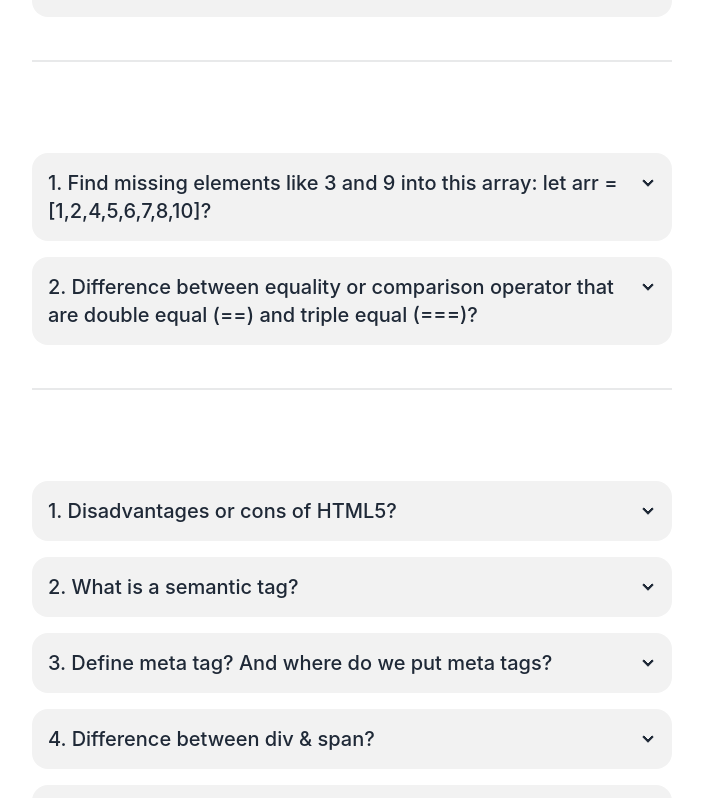
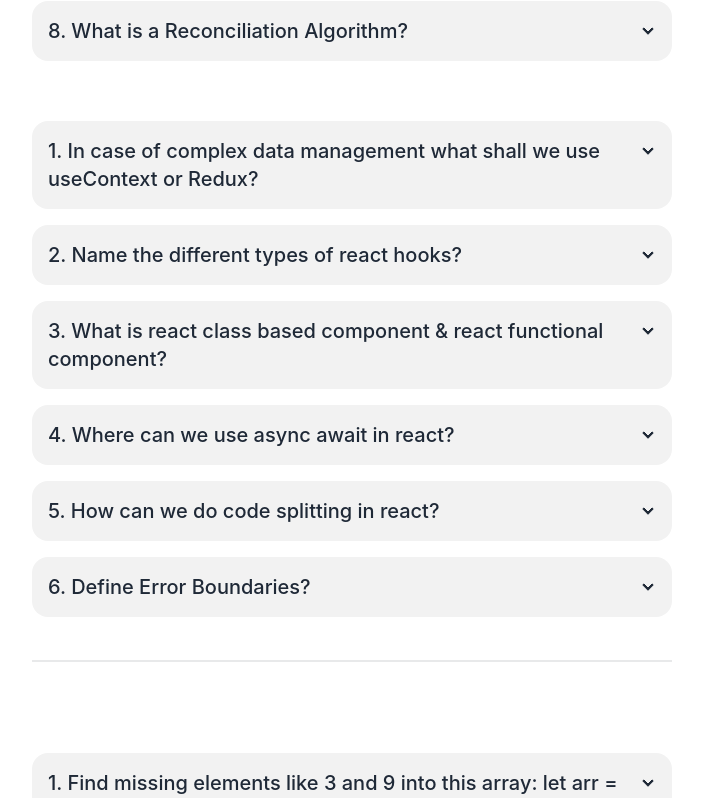
Before and after one commit to sandeeprana19/namaste-courses-notes, a React (Create React App) app: page /interview in a window 1280 px wide. Shown: the part 1363-2161 px from the top of the page, without its empty margins (288-991 px from the left). Built offline with nearby package versions, Linux system fonts and the light colour scheme.

Commit message:
main
Updated

```diff
--- a/src/components/Interview/Interview.js
+++ b/src/components/Interview/Interview.js
@@ -6,6 +6,7 @@ const Interview = () => {
       <div className="flex flex-col gap-y-5">
         <div className="flex flex-col gap-y-4">
           <h1 className="text-2xl font-bold text-white">React Q&A</h1>
+          <h2 className="text-xl font-bold text-white">Asked in Others</h2>
           <div className="flex flex-col gap-y-4">
             <div className="collapse collapse-arrow bg-base-200">
               <input type="radio" name="interview" defaultChecked />
@@ -240,6 +241,112 @@ const Interview = () => {
               </div>
             </div>
           </div>
+          <h2 className="text-xl font-bold text-white">Asked in TCS</h2>
+          <div className="flex flex-col gap-y-4">
+            <div className="collapse collapse-arrow bg-base-200">
+              <input type="radio" name="interview" />
+              <div className="collapse-title text-xl font-medium">
+                1. In case of complex data management what shall we use
+                useContext or Redux?
+              </div>
+              <div className="collapse-content">
+                <div className="flex flex-col gap-y-2">
+                  <p>
+                    A. So we shall use Redux in case of complex data management.
+                  </p>
+                </div>
+              </div>
+            </div>
+            <div className="collapse collapse-arrow bg-base-200">
+              <input type="radio" name="interview" />
+              <div className="collapse-title text-xl font-medium">
+                2. Name the different types of react hooks?
+              </div>
+              <div className="collapse-content">
+                <div className="flex flex-col gap-y-2">
+                  <p>
+                    A. useState, useEffect, useSelector, useDispatch, etc. are
+                    the different types of react hooks.
+                  </p>
+                </div>
+              </div>
+            </div>
+            <div className="collapse collapse-arrow bg-base-200">
+              <input type="radio" name="interview" />
+              <div className="collapse-title text-xl font-medium">
+                3. What is react class based component & react functional
+                component?
+              </div>
+              <div className="collapse-content">
+                <div className="flex flex-col gap-y-2">
+                  <p>
+                    A. React class based component is the older way of creating
+                    component in react. And it's a normal javascript class.
+                  </p>
+                  <p>
+                    React functional component is just a normal javascript
+                    function which return jsx code or react element and not just
+                    react element it can return a branch of react elements and
+                    that's all is react functional component. So whenever we
+                    create any react functional component create with a capital
+                    letter otherwise we'll get an error because it's a react way
+                    to understand that this is a component.
+                  </p>
+                </div>
+              </div>
+            </div>
+            <div className="collapse collapse-arrow bg-base-200">
+              <input type="radio" name="interview" />
+              <div className="collapse-title text-xl font-medium">
+                4. Where can we use async await in react?
+              </div>
+              <div className="collapse-content">
+                <div className="flex flex-col gap-y-2">
+                  <p>
+                    A. So we can write async keyword before an arrow function
+                    let say fetchData to make it async & then we'll write await
+                    before fetch() which will await for data to come. And then
+                    we'll call this fetchData arrow function inside 1st argument
+                    of useEffect which is the callback function because this is
+                    best place to make an api call in react.
+                  </p>
+                </div>
+              </div>
+            </div>
+            <div className="collapse collapse-arrow bg-base-200">
+              <input type="radio" name="interview" />
+              <div className="collapse-title text-xl font-medium">
+                5. How can we do code splitting in react?
+              </div>
+              <div className="collapse-content">
+                <div className="flex flex-col gap-y-2">
+                  <p>
+                    A. The ways to do code splitting in react: 1. Using lazy()
+                    and Suspense. 2. Code splitting with react router. 3.
+                    Dynamic Imports with import(). 4. Webpack import() for
+                    Manual Code Splitting. 5. Using a Bundler like Vite or
+                    Webpack.
+                  </p>
+                </div>
+              </div>
+            </div>
+            <div className="collapse collapse-arrow bg-base-200">
+              <input type="radio" name="interview" />
+              <div className="collapse-title text-xl font-medium">
+                6. Define Error Boundaries?
+              </div>
+              <div className="collapse-content">
+                <div className="flex flex-col gap-y-2">
+                  <p>
+                    A. Error Boundaries are components that catch JavaScript
+                    errors anywhere in their child component tree, log those
+                    errors, and display a fallback UI instead of crashing the
+                    entire component tree.
+                  </p>
+                </div>
+              </div>
+            </div>
+          </div>
         </div>
         <div className="divider"></div>
         <div className="flex flex-col gap-y-4">
```
